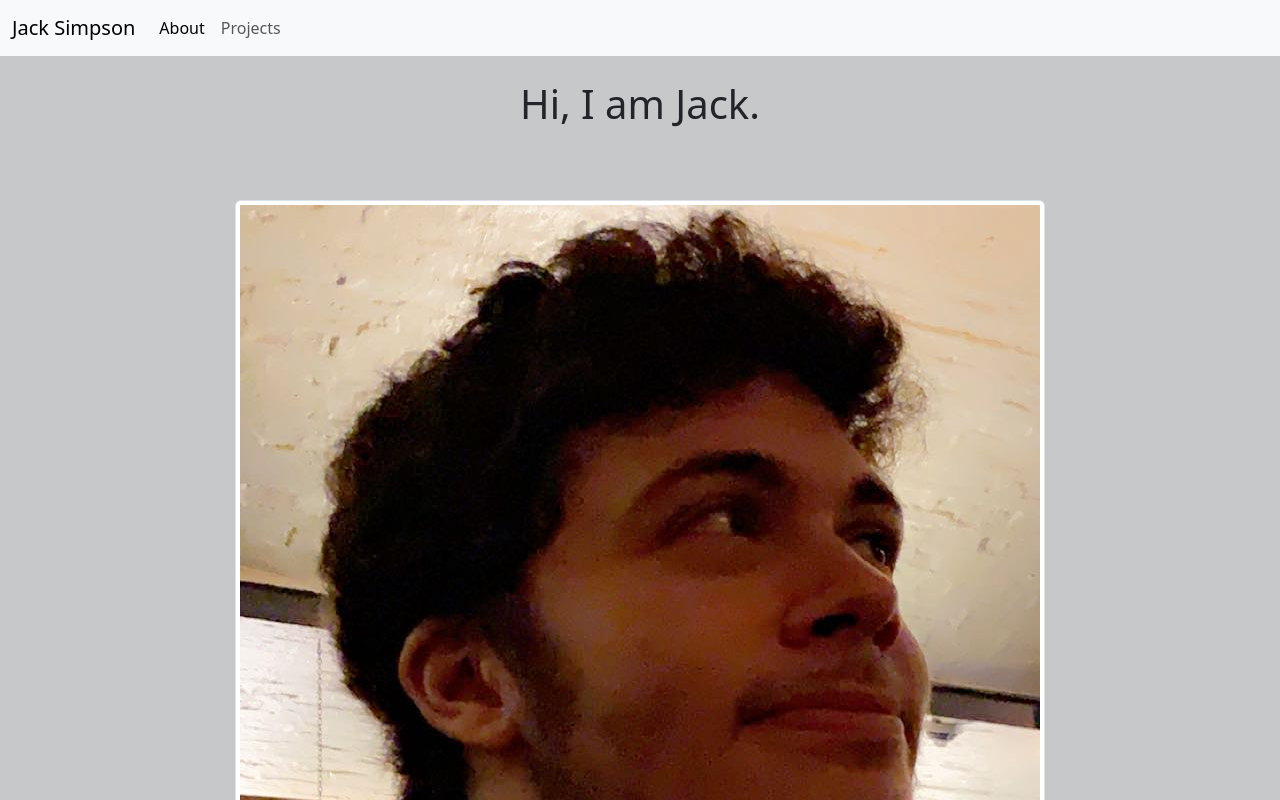
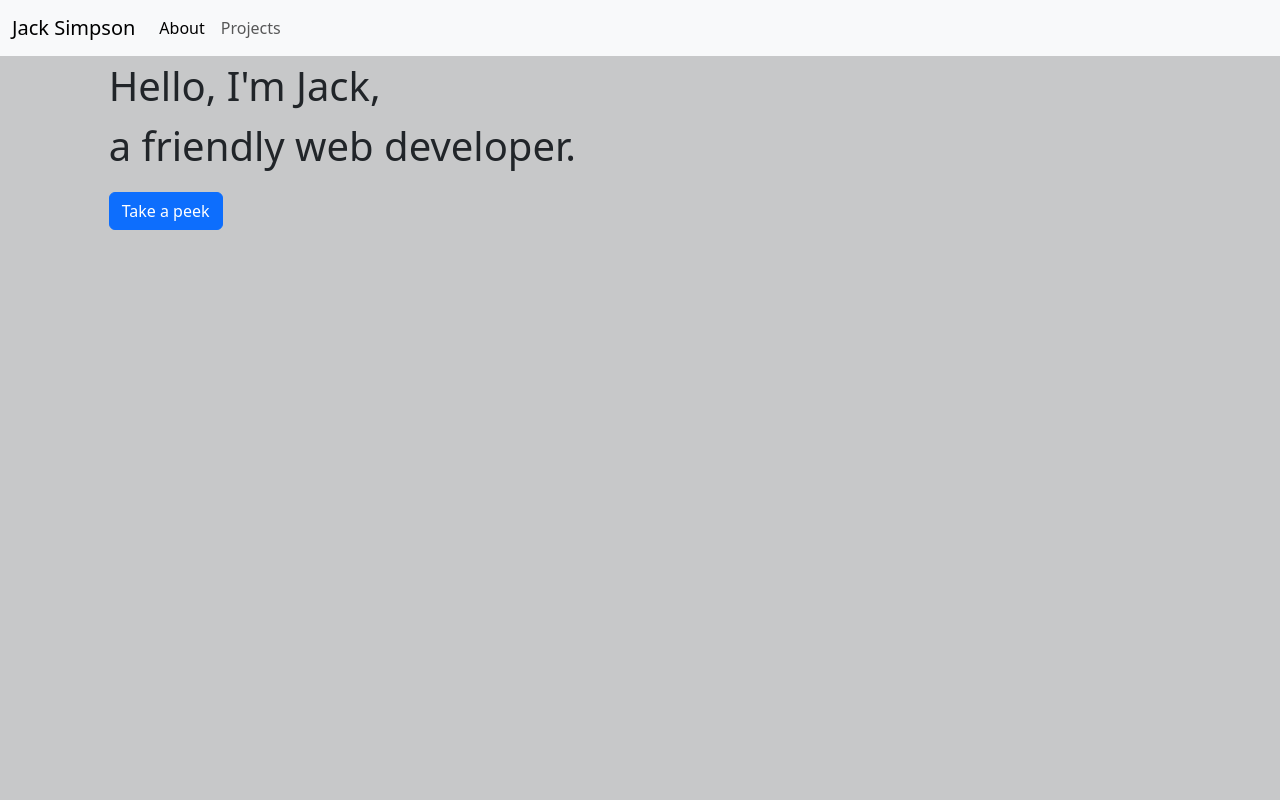
Before and after one commit to jsimpsonux/JackSimpsonPortfolio, a React (Vite) app: page / in a window 1280 px wide. Shown: the top 800 px of the page. Built offline with nearby package versions, Linux system fonts and the light colour scheme.

Commit message:
Made changes to the About change and used different method

```diff
--- a/src/pages/About/About.jsx
+++ b/src/pages/About/About.jsx
@@ -1,27 +1,28 @@
 import React from "react";
 import { Link, Route, Routes } from "react-router-dom";
-import Button from 'react-bootstrap/Button';
-import Image from 'react-bootstrap/Image';
-import Stack from 'react-bootstrap/Stack';
+import Button from "react-bootstrap/Button";
+import Image from "react-bootstrap/Image";
+import Stack from "react-bootstrap/Stack";
+import Row from 'react-bootstrap/Row';
+import Col from 'react-bootstrap/Col';
+import Container from 'react-bootstrap/Container';
 import "./style.css";
-
 
 function About() {
   return (
     <>
-    <div class="bg-dark bg-opacity-25 ">
-      <Stack gap={3} class="col-md-3 col-sm-4 col-lg-3 col-xl-3 col-xs-2 mx-auto">
-        <h1 class="p-4">Hi, I am Jack.</h1>
-        <div class="p-4">
-        <Image src="/images/Myself.png" id="selfimage" thumbnail height="auto" class="image-expand" />
-        </div>
-        <div class="p-4">
-        <Button href="/projects" variant="primary">Take a peek</Button>
-        </div>
-      </Stack>
-      </div>
-      <div class="">
-      </div>
+    <Container fluid className="bg-dark bg-opacity-25">
+      <Row className="align-items-center">
+          <Col md={{ span: 5, offset: 1 }}>
+            <p class="text-start fs-1">Hello, I'm Jack,
+            <br /> a friendly web developer. </p>
+          <Button href="/projects" variant="primary" className="float-start">
+            Take a peek
+          </Button>
+          </Col>
+      </Row>
+      {/* <div class=""></div> */}
+    </Container>
     </>
   );
 }
--- a/src/pages/About/style.css
+++ b/src/pages/About/style.css
@@ -20,19 +20,19 @@
         height: auto;
     }
 }
+/*  */
 
-
-@media (min-width: 992px) {
-    #selfimage {
-        width: 35%;
+.container{
+    width: 100%;
+    height: auto;
+}
+@media (max-width: 500px) {
+    img {
+        width: 60%;
         height: auto;
     }
 }
 
-
-@media (min-width: 1200px) {
-    #selfimage {
-        width: 30%;
-        height: auto;
-    }
-} */
+img {
+    width: 30%;
+}
--- a/src/pages/Projects.jsx
+++ b/src/pages/Projects.jsx
@@ -6,23 +6,26 @@ function Projects() {
     {
       title: "My Relaxing Planner",
       image: "/images/Food.jpg",
+      link: "https://github.com/jsimpsonux/my-relaxing-planner",
     },
     {
       title: "Ingredient Alchemy",
       image: "/images/Food.jpg",
+      link: "https://github.com/jsimpsonux/Ingredient-Alchemy",
     },
     {
-      title: "Console Finances",
+      title: "Crypto-Mock",
       image: "/images/Food.jpg",
+      link: "https://github.com/jsimpsonux/Console-finances",
     },
   ];
   return (
     <>
       <div>
-        <h1>My Projects</h1>
-        <div class="d-flex justify-content-center flex-lg-row flex-sm-column flex-xs-column">
+        <h1 class="p-5">My Projects</h1>
+        <div class="d-flex justify-content-center flex-lg-row flex-sm-column flex-xs-column p-5">
             {data.map((project) => {
-              return <Card image={project.image} title={project.title} />;
+              return <Card image={project.image} title={project.title} href={project.link} />;
             })}
         </div>
       </div>
```
